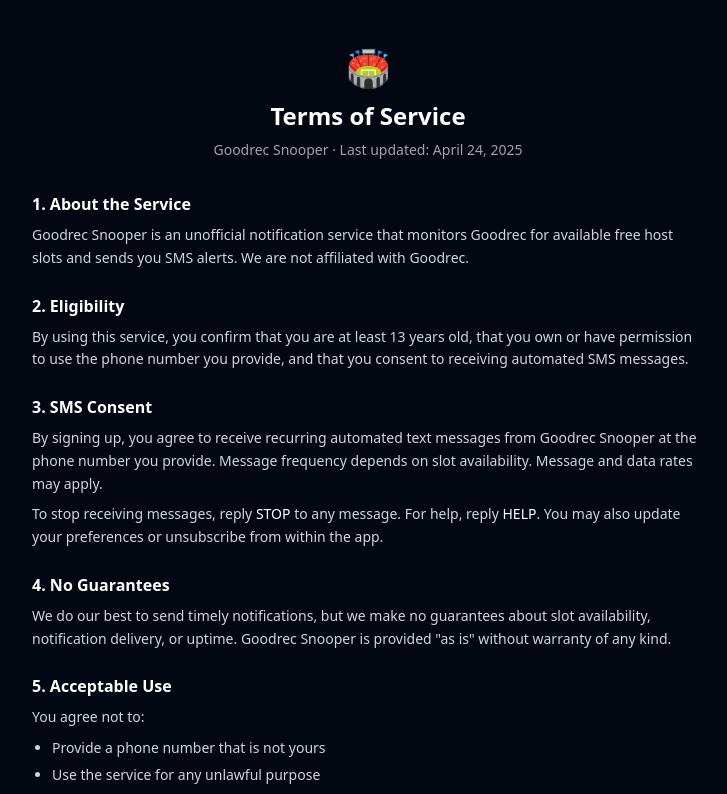
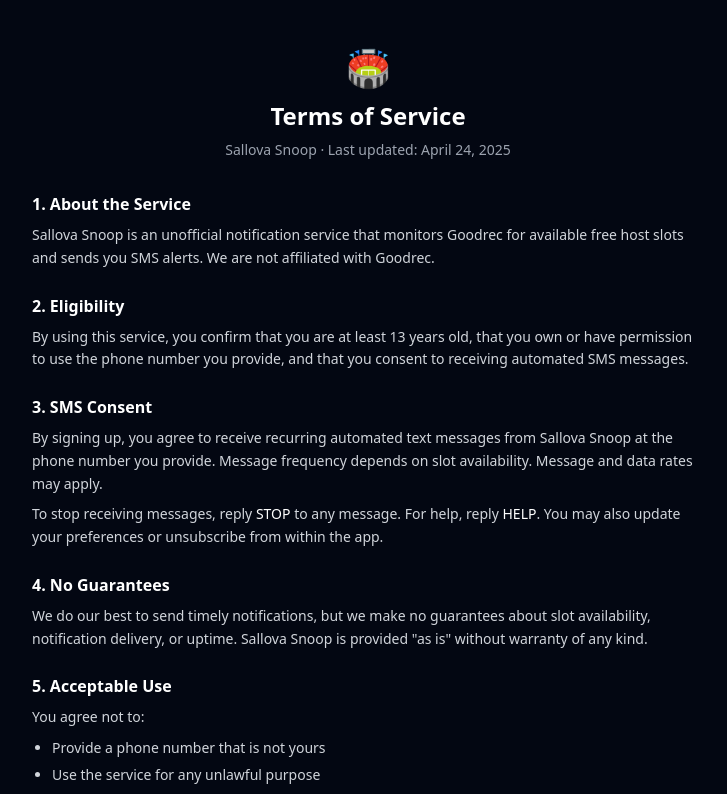
Before and after one commit to Collins1738/goodrec-snooper-prod, a React (Vite) app in the folder frontend/: page /terms in a window 1280 px wide. Shown: the top 794 px of the page, without its empty margins (272-999 px from the left). Built offline with nearby package versions, Linux system fonts and the light colour scheme; no server answers.

Commit message:
Rename Goodrec Snooper to Sallova Snoop across UI

```diff
--- a/frontend/index.html
+++ b/frontend/index.html
@@ -3,7 +3,7 @@
   <head>
     <meta charset="UTF-8" />
     <meta name="viewport" content="width=device-width, initial-scale=1.0" />
-    <title>Goodrec Snooper</title>
+    <title>Sallova Snoop</title>
   </head>
   <body>
     <div id="root"></div>
--- a/frontend/src/pages/PrivacyPolicy.tsx
+++ b/frontend/src/pages/PrivacyPolicy.tsx
@@ -5,14 +5,14 @@ export default function PrivacyPolicy() {
         <div className="mb-8 text-center">
           <div className="text-4xl mb-3">🏟️</div>
           <h1 className="text-2xl font-bold">Privacy Policy</h1>
-          <p className="text-gray-400 mt-2 text-sm">Goodrec Snooper · Last updated: April 24, 2025</p>
+          <p className="text-gray-400 mt-2 text-sm">Sallova Snoop · Last updated: April 24, 2025</p>
         </div>
 
         <div className="space-y-6 text-gray-300 text-sm leading-relaxed">
           <section>
             <h2 className="text-white font-semibold text-base mb-2">1. What We Collect</h2>
             <p>
-              When you sign up for Goodrec Snooper, we collect your phone number. That's it. We use it
+              When you sign up for Sallova Snoop, we collect your phone number. That's it. We use it
               solely to send you SMS alerts when free host slots open up on Goodrec.
             </p>
           </section>
@@ -34,7 +34,7 @@ export default function PrivacyPolicy() {
             <h2 className="text-white font-semibold text-base mb-2">3. SMS Messaging</h2>
             <p>
               By providing your phone number and signing up, you consent to receiving automated SMS
-              messages from Goodrec Snooper. Message frequency varies based on slot availability.
+              messages from Sallova Snoop. Message frequency varies based on slot availability.
               Message and data rates may apply.
             </p>
             <p className="mt-2">
--- a/frontend/src/pages/Signup.tsx
+++ b/frontend/src/pages/Signup.tsx
@@ -33,7 +33,7 @@ export default function Signup() {
       <div className="w-full max-w-sm">
         <div className="mb-8 text-center">
           <div className="text-4xl mb-3">🏟️</div>
-          <h1 className="text-2xl font-bold">Goodrec Snooper</h1>
+          <h1 className="text-2xl font-bold">Sallova Snoop</h1>
           <p className="text-gray-400 mt-2 text-sm">
             Get SMS alerts when free host slots open up.
           </p>
--- a/frontend/src/pages/TermsOfService.tsx
+++ b/frontend/src/pages/TermsOfService.tsx
@@ -5,14 +5,14 @@ export default function TermsOfService() {
         <div className="mb-8 text-center">
           <div className="text-4xl mb-3">🏟️</div>
           <h1 className="text-2xl font-bold">Terms of Service</h1>
-          <p className="text-gray-400 mt-2 text-sm">Goodrec Snooper · Last updated: April 24, 2025</p>
+          <p className="text-gray-400 mt-2 text-sm">Sallova Snoop · Last updated: April 24, 2025</p>
         </div>
 
         <div className="space-y-6 text-gray-300 text-sm leading-relaxed">
           <section>
             <h2 className="text-white font-semibold text-base mb-2">1. About the Service</h2>
             <p>
-              Goodrec Snooper is an unofficial notification service that monitors Goodrec for available
+              Sallova Snoop is an unofficial notification service that monitors Goodrec for available
               free host slots and sends you SMS alerts. We are not affiliated with Goodrec.
             </p>
           </section>
@@ -29,7 +29,7 @@ export default function TermsOfService() {
           <section>
             <h2 className="text-white font-semibold text-base mb-2">3. SMS Consent</h2>
             <p>
-              By signing up, you agree to receive recurring automated text messages from Goodrec Snooper
+              By signing up, you agree to receive recurring automated text messages from Sallova Snoop
               at the phone number you provide. Message frequency depends on slot availability. Message
               and data rates may apply.
             </p>
@@ -44,7 +44,7 @@ export default function TermsOfService() {
             <h2 className="text-white font-semibold text-base mb-2">4. No Guarantees</h2>
             <p>
               We do our best to send timely notifications, but we make no guarantees about slot
-              availability, notification delivery, or uptime. Goodrec Snooper is provided "as is"
+              availability, notification delivery, or uptime. Sallova Snoop is provided "as is"
               without warranty of any kind.
             </p>
           </section>
@@ -62,7 +62,7 @@ export default function TermsOfService() {
           <section>
             <h2 className="text-white font-semibold text-base mb-2">6. Limitation of Liability</h2>
             <p>
-              To the fullest extent permitted by law, Goodrec Snooper is not liable for any indirect,
+              To the fullest extent permitted by law, Sallova Snoop is not liable for any indirect,
               incidental, or consequential damages arising from your use of the service.
             </p>
           </section>
```
